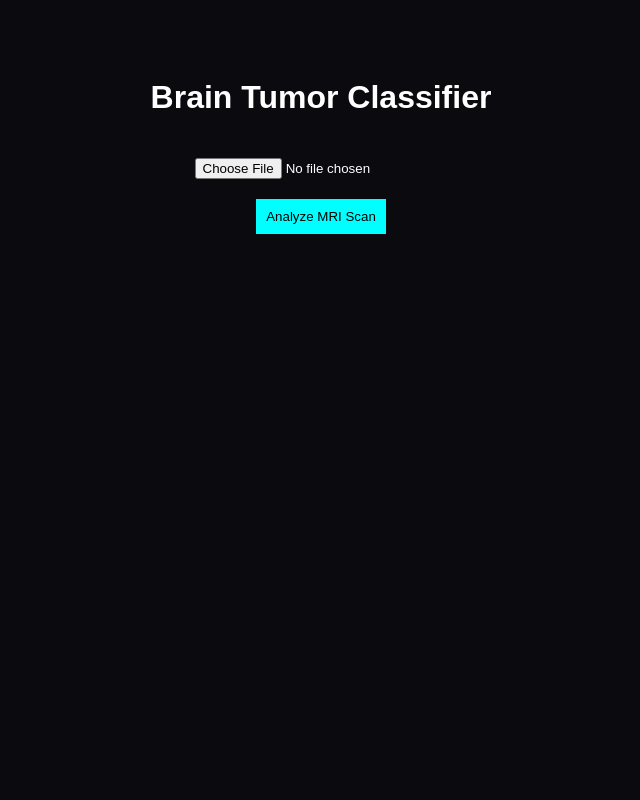
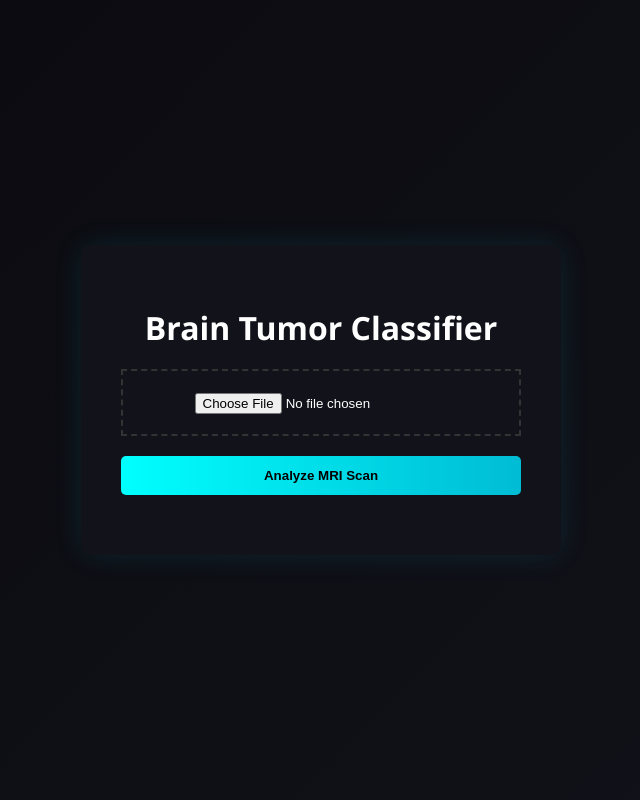
Before and after one commit to Muskan-a11/ML_Deep_Learning, a Flask app: page / in a window 1280 px wide. Shown: the whole page, without its empty margins (319-959 px from the left). Run offline with Flask 3, Linux system fonts and the light colour scheme.

Commit message:
UI improved

```diff
--- a/templates/index.html
+++ b/templates/index.html
@@ -1,38 +1,77 @@
 <!DOCTYPE html>
 <html lang="en">
 <head>
-<meta charset="UTF-8"/>
-<meta name="viewport" content="width=device-width, initial-scale=1.0"/>
+<meta charset="UTF-8">
+<meta name="viewport" content="width=device-width, initial-scale=1.0">
 <title>Brain Tumor Classifier</title>
 
 <style>
 body {
-  font-family: Arial, sans-serif;
-  background: #0a0a0f;
-  color: white;
-  text-align: center;
-  padding: 50px;
+  margin: 0;
+  font-family: 'Segoe UI', sans-serif;
+  background: linear-gradient(135deg, #0a0a0f, #12121a);
+  color: #fff;
+  display: flex;
+  justify-content: center;
+  align-items: center;
+  height: 100vh;
 }
 
 .container {
-  max-width: 600px;
-  margin: auto;
+  background: #12121a;
+  padding: 40px;
+  border-radius: 10px;
+  width: 400px;
+  text-align: center;
+  box-shadow: 0 0 30px rgba(0, 229, 255, 0.1);
 }
 
-input, button {
-  padding: 10px;
-  margin-top: 10px;
+h1 {
+  margin-bottom: 20px;
+}
+
+.upload-box {
+  border: 2px dashed #333;
+  padding: 20px;
+  margin-bottom: 20px;
+  cursor: pointer;
+}
+
+.upload-box:hover {
+  border-color: cyan;
 }
 
 button {
-  background: cyan;
+  background: linear-gradient(90deg, cyan, #00bcd4);
   border: none;
+  padding: 12px;
+  width: 100%;
+  color: black;
+  font-weight: bold;
   cursor: pointer;
+  border-radius: 5px;
+}
+
+button:hover {
+  opacity: 0.9;
 }
 
 .result {
   margin-top: 20px;
-  font-size: 20px;
+  font-size: 18px;
+}
+
+.bar {
+  height: 10px;
+  background: #333;
+  margin-top: 5px;
+  border-radius: 5px;
+  overflow: hidden;
+}
+
+.fill {
+  height: 100%;
+  background: cyan;
 }
 </style>
 </head>
@@ -42,11 +81,14 @@ button {
 <div class="container">
   <h1>Brain Tumor Classifier</h1>
 
-  <input type="file" id="fileInput" accept="image/*">
-  <br>
+  <div class="upload-box">
+    <input type="file" id="fileInput" accept="image/*">
+  </div>
+
   <button onclick="predict()">Analyze MRI Scan</button>
 
   <div class="result" id="result"></div>
+  <div id="bars"></div>
 </div>
 
 <script>
@@ -54,7 +96,7 @@ async function predict() {
   const fileInput = document.getElementById("fileInput");
 
   if (!fileInput.files.length) {
-    alert("Please upload an image");
+    alert("Upload image first");
     return;
   }
 
@@ -62,20 +104,32 @@ async function predict() {
   formData.append("file", fileInput.files[0]);
 
   try {
-    const response = await fetch("/predict", {
+    const res = await fetch("/predict", {
       method: "POST",
       body: formData
     });
 
-    const data = await response.json();
+    const data = await res.json();
 
     document.getElementById("result").innerHTML =
-      "Prediction: " + data.prediction + "<br>" +
-      "Confidence: " + data.confidence + "%";
+      `<b>${data.prediction}</b><br>Confidence: ${data.confidence}%`;
 
-  } catch (error) {
-    document.getElementById("result").innerText =
-      "Error connecting to server";
+    // Probability bars
+    let barsHTML = "";
+    for (let key in data.all_probabilities) {
+      let val = data.all_probabilities[key];
+      barsHTML += `
+        <div>${key} (${val}%)</div>
+        <div class="bar">
+          <div class="fill" style="width:${val}%"></div>
+        </div>
+      `;
+    }
+
+    document.getElementById("bars").innerHTML = barsHTML;
+
+  } catch {
+    document.getElementById("result").innerText = "Error connecting to server";
   }
 }
 </script>
```
